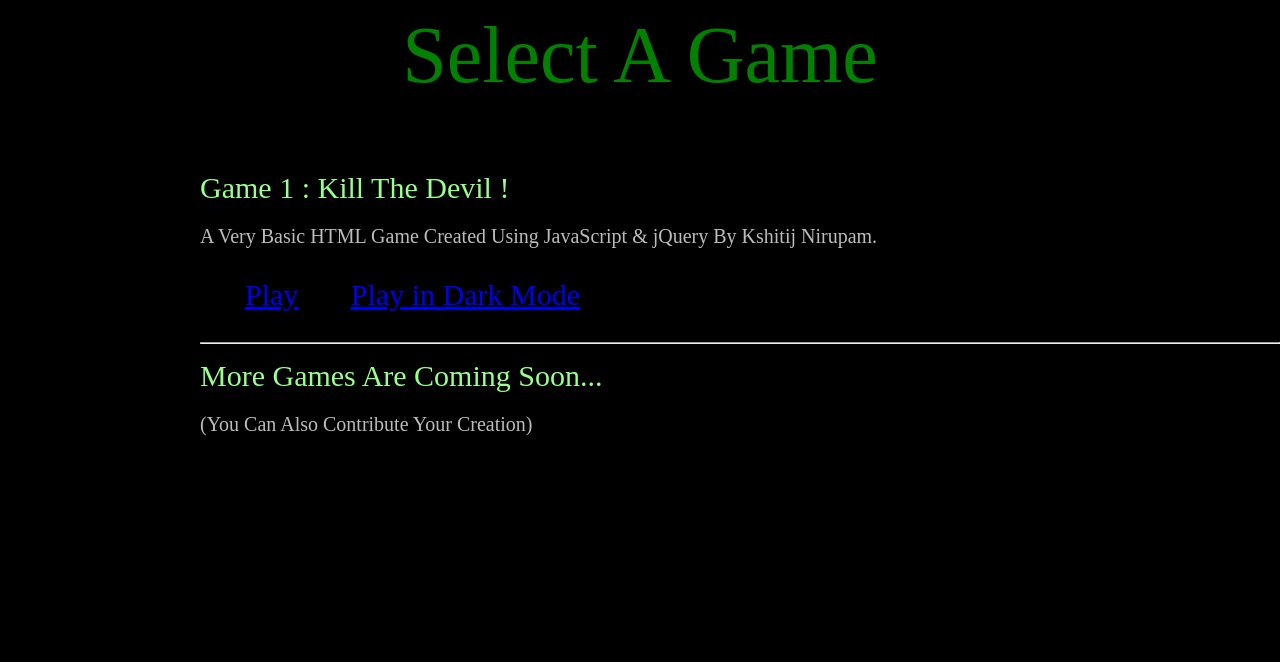
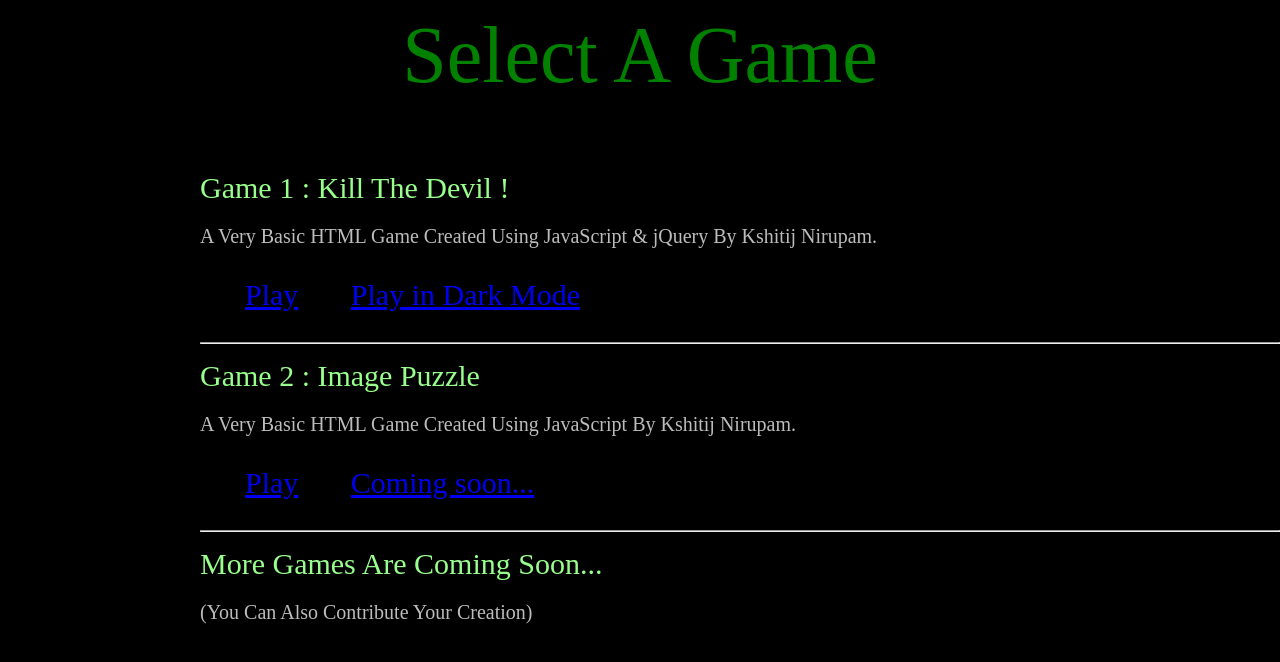
Before and after one commit to nirupamkshitij/games_collection, a plain HTML site: page index.html in a window 1280 px wide. Both pictures are taken after a click on the element "Select A Game". Drawn offline with nearby package versions, Linux system fonts and the light colour scheme.

Commit message:
index updated for game 2

```diff
--- a/index.html
+++ b/index.html
@@ -25,6 +25,20 @@
 					</span>
 				</p>
 					<hr>
+				Game 2 :
+					<span>Image Puzzle</span>
+				<p id="description">
+					A Very Basic HTML Game Created Using JavaScript By Kshitij Nirupam.
+				</p>
+				<p>
+					&nbsp &nbsp &nbsp
+					<a href="puzzle/puzzle.html">Play</a>
+					&nbsp &nbsp &nbsp
+					<span>
+						<a href="#">Coming soon...</a>
+					</span>
+				</p>
+					<hr>
 					More Games Are Coming Soon...
 				<p id="description">
 					(You Can Also Contribute Your Creation)
```
